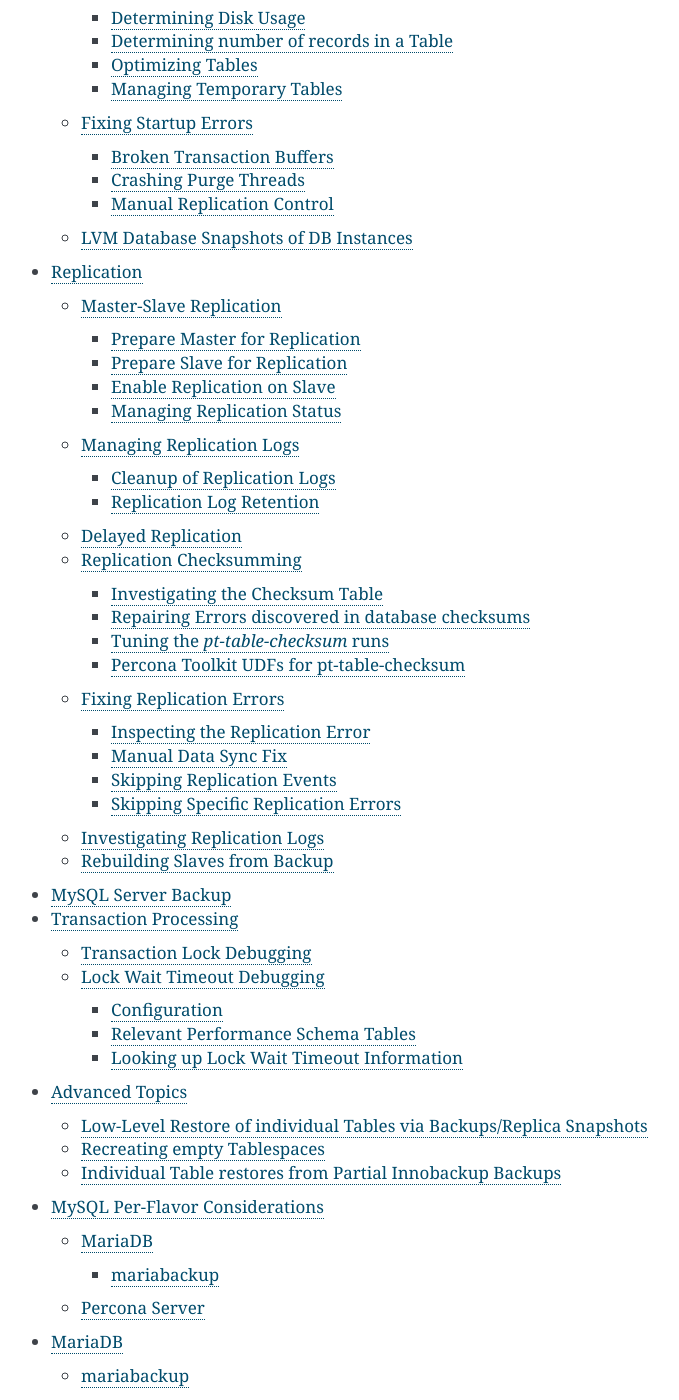
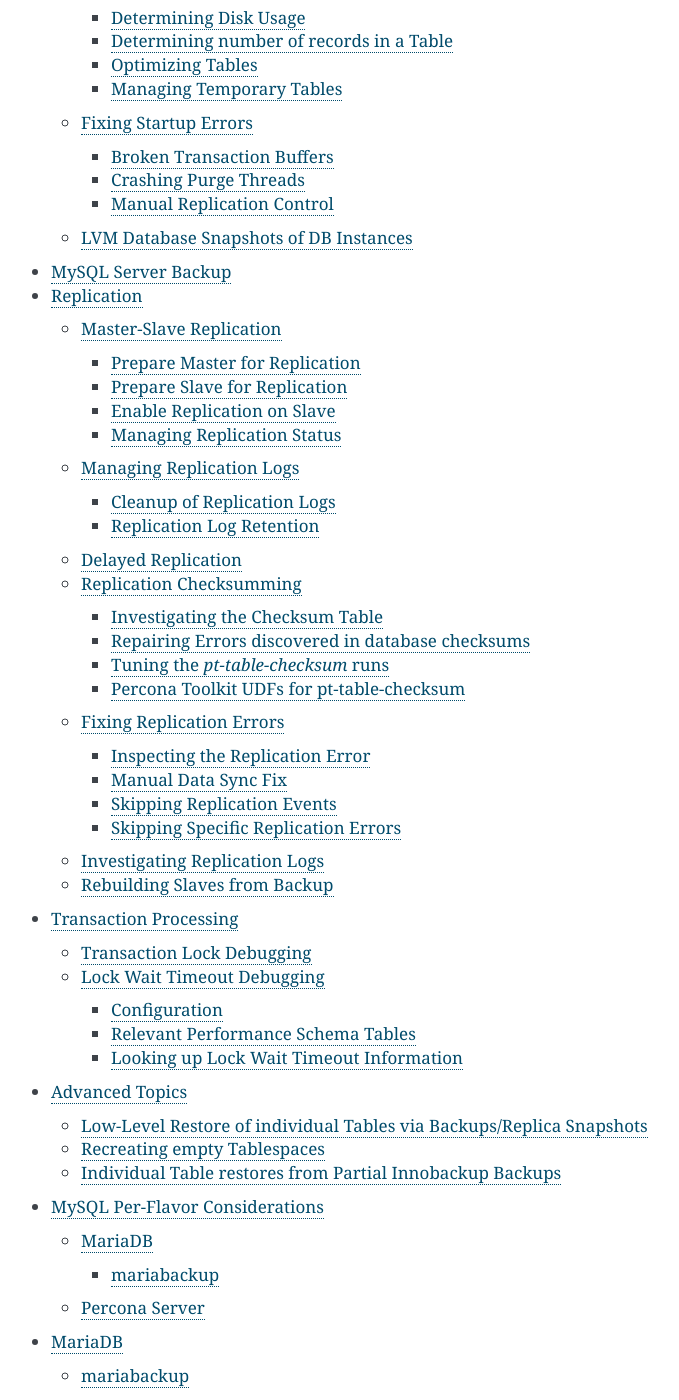
Before and after one commit to atlab/mysql-admin-notes, a Sphinx documentation site: the page built from source/index.rst, in a window 1280 px wide and 1400 px high, scrolled down 516 px. Shown: the whole window, without its empty margins (399-1078 px from the left). Built offline with Sphinx 7.4.7, drawn with Linux system fonts in a browser that asks for light colours.

```diff
--- a/source/index.rst
+++ b/source/index.rst
@@ -12,8 +12,8 @@ Welcome to MySQL Admin documentation!
 
    usermgmt
    servermgmt/server
+   backup
    replication/replication
-   backup
    txn/txn
    advanced/advanced
    flavor/flavor
```
